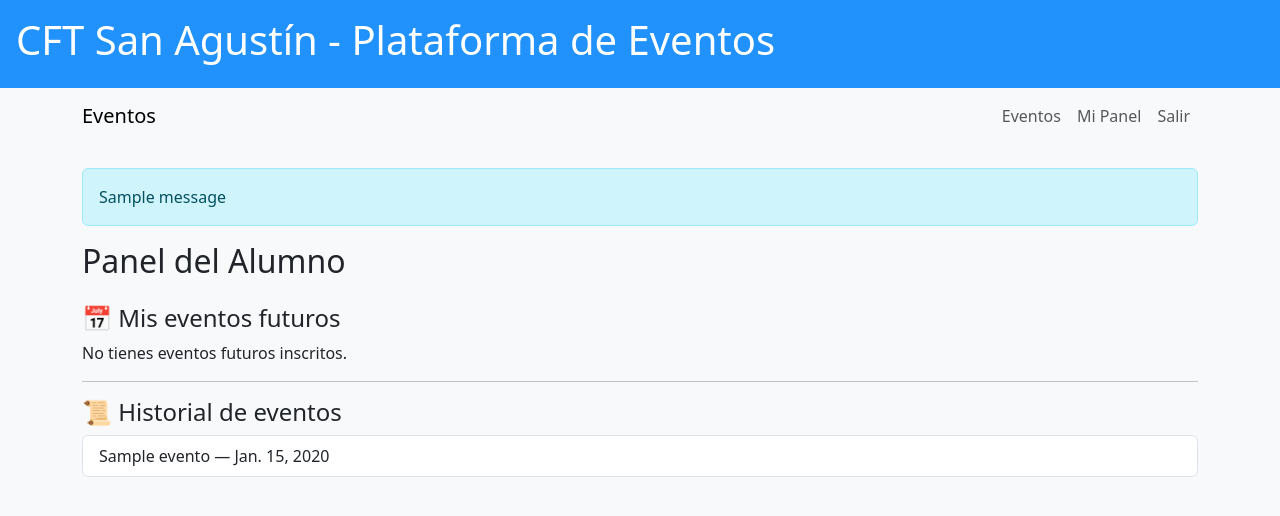
After one commit to IvanSolis2003/cftSanAgustin_eventos, a Django app: page /panel/alumno/ in a window 1280 px wide. The commit adds this page. Shown: the top 516 px of the page. Run offline with Django 5.2, Linux system fonts and the light colour scheme; a user stored in the database is signed in; tables that the repository leaves empty hold one stand-in row (values such as "Sample post"); one stand-in notice (Sample message) is shown.

Commit message:
Creacion views panel alumno, templates y actualizacion rutas

```diff
--- a/cftSanAgustin_eventos/urls.py
+++ b/cftSanAgustin_eventos/urls.py
@@ -1,7 +1,22 @@
 from django.contrib import admin
 from django.urls import path, include
+from django.contrib.auth import views as auth_views
 
 urlpatterns = [
     path('admin/', admin.site.urls),
+
+    # App eventos
     path('', include('eventos.urls')),
+
+    # Login / Logout
+    path(
+        'login/',
+        auth_views.LoginView.as_view(template_name='eventos/login.html'),
+        name='login'
+    ),
+    path(
+        'logout/',
+        auth_views.LogoutView.as_view(),
+        name='logout'
+    ),
 ]
--- a/eventos/templates/eventos/base.html
+++ b/eventos/templates/eventos/base.html
@@ -2,8 +2,13 @@
 <html lang="es">
 <head>
     <meta charset="UTF-8">
-    <title>{% block title %}CFT San Agustín - Eventos{% endblock %}</title>
+
+    <title>
+        {% block title %}CFT San Agustín - Eventos{% endblock %}
+    </title>
+
     <link rel="stylesheet" href="https://cdn.jsdelivr.net/npm/bootstrap@5.3.2/dist/css/bootstrap.min.css">
+
     <style>
         :root {
             --color-header: #2191FB;
@@ -12,17 +17,75 @@
             --color-paragraph: #000;
             --color-label: #bebebe;
         }
-        body { background-color: #f8f9fa; }
-        header { background-color: var(--color-header); color: white; padding: 1rem; }
-        label { color: var(--color-label); }
+
+        body {
+            background-color: #f8f9fa;
+        }
+
+        header {
+            background-color: var(--color-header);
+            color: white;
+            padding: 1rem;
+        }
+
+        label {
+            color: var(--color-label);
+        }
     </style>
+
+    {% block extra_css %}{% endblock %}
 </head>
+
 <body>
+
     <header>
         <h1>CFT San Agustín - Plataforma de Eventos</h1>
     </header>
+
+    <nav class="navbar navbar-expand-lg navbar-light bg-light">
+        <div class="container">
+            <a class="navbar-brand" href="{% url 'home' %}">Eventos</a>
+
+            <div class="collapse navbar-collapse">
+                <ul class="navbar-nav ms-auto">
+
+                    <li class="nav-item">
+                        <a class="nav-link" href="{% url 'eventos_lista' %}">Eventos</a>
+                    </li>
+
+                    {% if user.is_authenticated %}
+                        <li class="nav-item">
+                            <a class="nav-link" href="{% url 'dashboard' %}">Mi Panel</a>
+                        </li>
+                        <li class="nav-item">
+                            <a class="nav-link" href="{% url 'logout' %}">Salir</a>
+                        </li>
+                    {% else %}
+                        <li class="nav-item">
+                            <a class="nav-link" href="{% url 'login' %}">Login</a>
+                        </li>
+                    {% endif %}
+
+                </ul>
+            </div>
+        </div>
+    </nav>
+
     <main class="container mt-4">
-        {% block content %}{% endblock %}
+
+        {% if messages %}
+            {% for message in messages %}
+                <div class="alert alert-info">
+                    {{ message }}
+                </div>
+            {% endfor %}
+        {% endif %}
+
+        {% block content %}
+        {% endblock %}
     </main>
+
+    {% block extra_js %}{% endblock %}
+
 </body>
 </html>
--- /dev/null
+++ b/eventos/templates/eventos/panel_alumno.html
@@ -0,0 +1,57 @@
+{% extends 'eventos/base.html' %}
+
+{% block title %}Panel Alumno{% endblock %}
+
+{% block content %}
+
+<h2 class="mb-4">Panel del Alumno</h2>
+
+<h4>📅 Mis eventos futuros</h4>
+
+{% if eventos_futuros %}
+    <table class="table table-striped">
+        <thead>
+            <tr>
+                <th>Evento</th>
+                <th>Fecha</th>
+                <th>Horario</th>
+                <th></th>
+            </tr>
+        </thead>
+        <tbody>
+            {% for ins in eventos_futuros %}
+                <tr>
+                    <td>{{ ins.evento.titulo }}</td>
+                    <td>{{ ins.evento.fecha }}</td>
+                    <td>{{ ins.evento.hora_inicio }} - {{ ins.evento.hora_fin }}</td>
+                    <td>
+                        <a href="{% url 'cancelar_inscripcion' ins.evento.id %}"
+                           class="btn btn-sm btn-danger">
+                            Cancelar
+                        </a>
+                    </td>
+                </tr>
+            {% endfor %}
+        </tbody>
+    </table>
+{% else %}
+    <p>No tienes eventos futuros inscritos.</p>
+{% endif %}
+
+<hr>
+
+<h4>📜 Historial de eventos</h4>
+
+{% if eventos_pasados %}
+    <ul class="list-group">
+        {% for ins in eventos_pasados %}
+            <li class="list-group-item">
+                {{ ins.evento.titulo }} — {{ ins.evento.fecha }}
+            </li>
+        {% endfor %}
+    </ul>
+{% else %}
+    <p>No tienes eventos pasados.</p>
+{% endif %}
+
+{% endblock %}
--- a/eventos/urls.py
+++ b/eventos/urls.py
@@ -2,11 +2,20 @@ from django.urls import path
 from .views.home_views import home
 from .views.evento_views import eventos_lista, evento_detalle
 from .views.inscripcion_views import inscribir_evento, cancelar_inscripcion
+from .views.auth_views import redirect_dashboard
+from .views.alumno_views import panel_alumno
+
 
 urlpatterns = [
     path('', home, name='home'),
+
     path('eventos/', eventos_lista, name='eventos_lista'),
     path('evento/<int:evento_id>/', evento_detalle, name='evento_detalle'),
     path('inscribir/<int:evento_id>/', inscribir_evento, name='inscribir_evento'),
     path('cancelar/<int:evento_id>/', cancelar_inscripcion, name='cancelar_inscripcion'),
+
+    path('dashboard/', redirect_dashboard, name='dashboard'),
+
+    path('panel/alumno/', panel_alumno, name='alumno_dashboard'),
+    path('panel/admin/', home, name='admin_dashboard'),
 ]
--- /dev/null
+++ b/eventos/views/alumno_views.py
@@ -0,0 +1,32 @@
+from django.contrib.auth.decorators import login_required
+from django.shortcuts import render
+from datetime import date
+
+from eventos.models import Alumno, Inscripcion
+
+
+@login_required
+def panel_alumno(request):
+    alumno = Alumno.objects.filter(user=request.user).first()
+
+    if not alumno:
+        # Seguridad: si no es alumno, vuelve al home
+        return render(request, 'eventos/home.html')
+
+    inscripciones = Inscripcion.objects.filter(alumno=alumno).select_related('evento')
+
+    eventos_futuros = []
+    eventos_pasados = []
+
+    for ins in inscripciones:
+        if ins.evento.fecha >= date.today():
+            eventos_futuros.append(ins)
+        else:
+            eventos_pasados.append(ins)
+
+    context = {
+        'eventos_futuros': eventos_futuros,
+        'eventos_pasados': eventos_pasados,
+    }
+
+    return render(request, 'eventos/panel_alumno.html', context)
```
Also changed, not shown: cftSanAgustin_eventos/settings.py (+11 -2 lines), eventos/templates/eventos/evento_detalle.html (+66 -0 lines), eventos/templates/eventos/login.html (added, +25 -0 lines), eventos/templates/eventos/panel_admin.html (added, +19 -0 lines), eventos/views/auth_views.py (added, +19 -0 lines).
